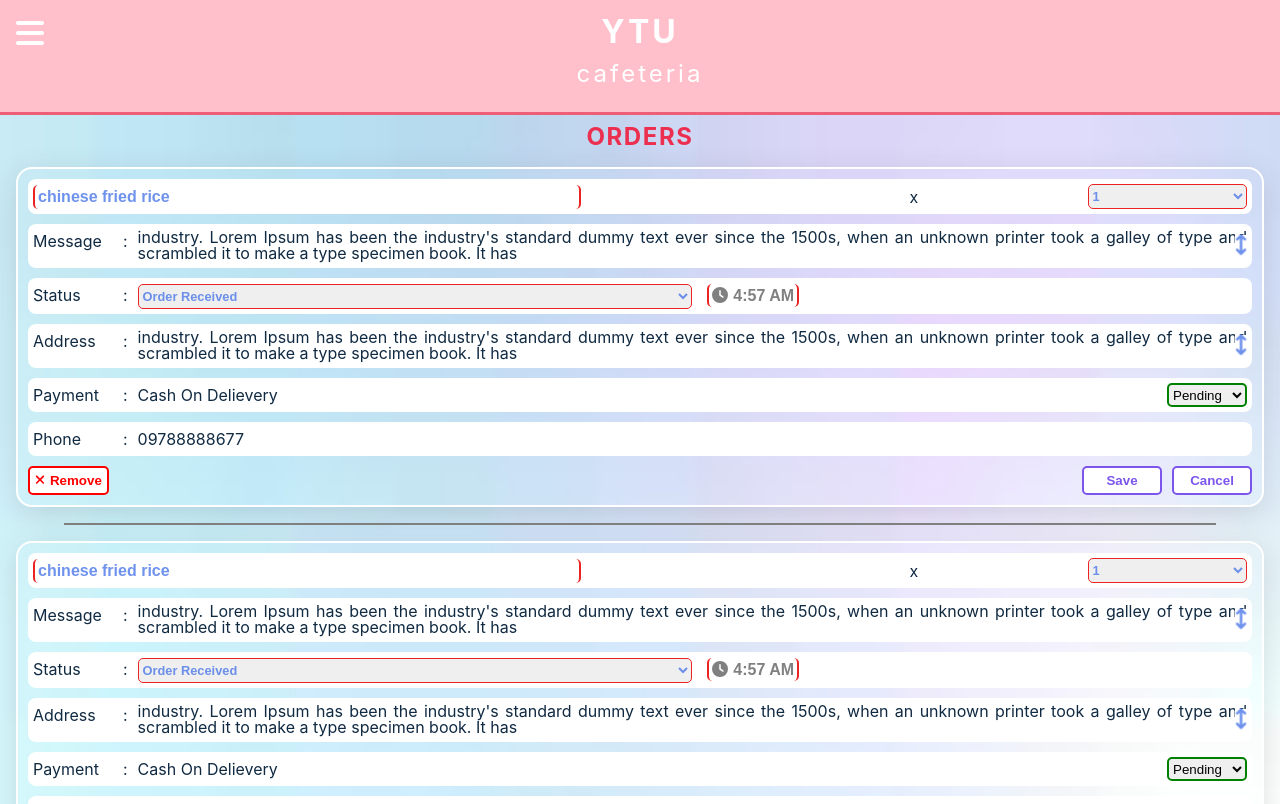
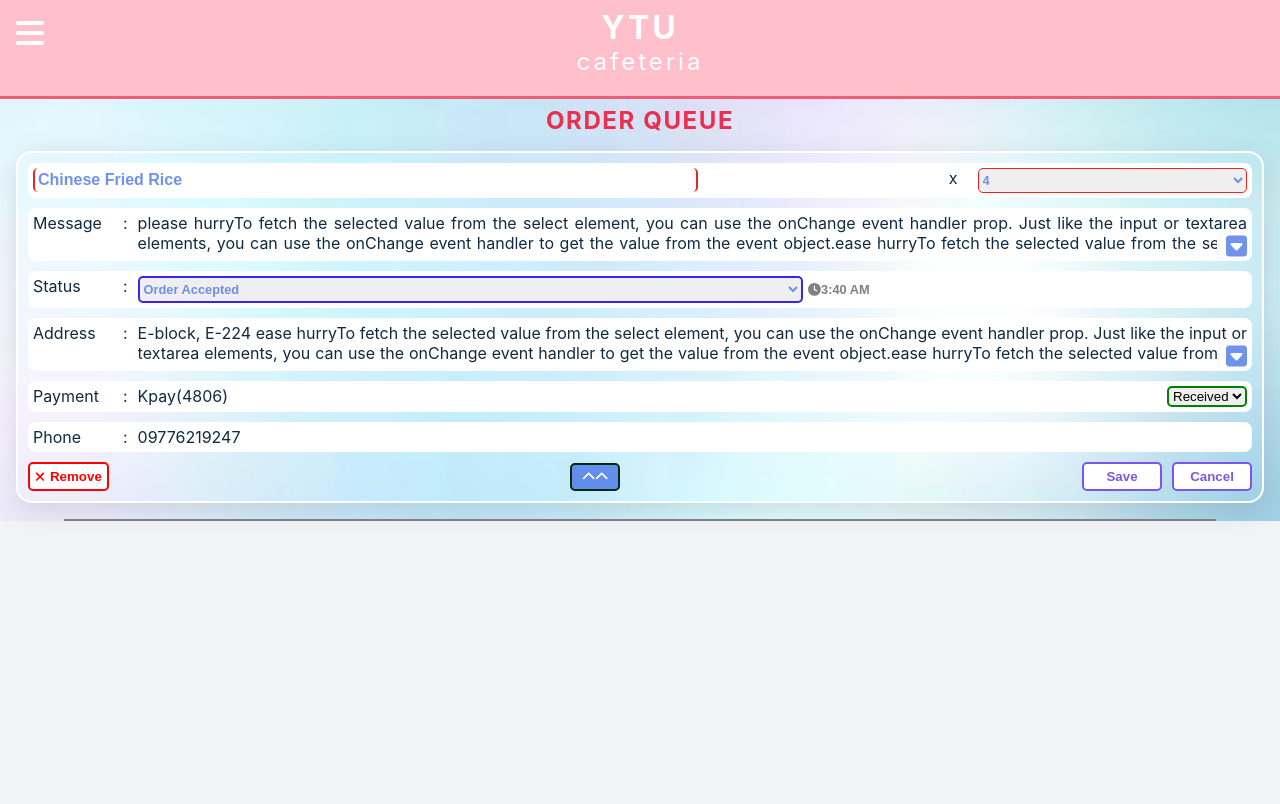
Before and after one commit to Hein-htetA/cafeteria-test-site-frontend, a React (Create React App) app: page / in a window 1280 px wide. Shown: the top 804 px of the page. Built offline with nearby package versions, Linux system fonts and the light colour scheme.

Commit message:
before adding collapsible container

```diff
--- a/src/App.js
+++ b/src/App.js
@@ -2,14 +2,14 @@ import React from "react";
 import Navbar from "./components/navbar/navbar";
 import Order from "./components/order";
 import "./App.css";
-import { Container } from "@mui/material";
+import { AppContextProvider } from "./Context/context";
 
 const App = () => {
   return (
-    <div>
+    <AppContextProvider>
       <Navbar />
       <Order />
-    </div>
+    </AppContextProvider>
   );
 };
 
--- /dev/null
+++ b/src/Context/context.js
@@ -0,0 +1,57 @@
+import { createContext, useContext, useReducer } from "react";
+import { data } from "../data";
+import { reducer } from "./reducer";
+
+const appState = {
+  foodCountOthers: false,
+  messageHide: true,
+  statusState: "accepted",
+  addressHide: true,
+  paymentState: "received",
+  detailHide: false,
+};
+
+const initialState = data.map((order) => {
+  return { ...order, ...appState };
+});
+
+const AppContext = createContext();
+
+const AppContextProvider = ({ children }) => {
+  const [state, dispatch] = useReducer(reducer, initialState);
+
+  const onChangeInputSelect = (id, item, event) => {
+    dispatch({
+      type: "ON_CHANGE_INPUT_SELECT",
+      payload: {
+        id,
+        item,
+        value: event.target.value,
+      },
+    });
+  };
+
+  const onClickHideShow = (id, item) => {
+    dispatch({
+      type: "ON_CLICK_HIDE_SHOW",
+      payload: {
+        id,
+        item,
+      },
+    });
+  };
+
+  return (
+    <AppContext.Provider
+      value={{ data: [...state], onChangeInputSelect, onClickHideShow }}
+    >
+      {children}
+    </AppContext.Provider>
+  );
+};
+
+const useAppContext = () => {
+  return useContext(AppContext);
+};
+
+export { AppContext, AppContextProvider, useAppContext };
--- /dev/null
+++ b/src/Context/reducer.js
@@ -0,0 +1,26 @@
+export const reducer = (state, action) => {
+  console.log("reducer run");
+  switch (action.type) {
+    case "ON_CHANGE_INPUT_SELECT":
+      const tempState1 = state.map((order) => {
+        if (order.id === action.payload.id) {
+          order[action.payload.item] = action.payload.value;
+        }
+        return order;
+      });
+      return tempState1;
+    case "ON_CLICK_HIDE_SHOW":
+      const copyState = JSON.parse(JSON.stringify(state)); //treating react state as Read-Only
+      const tempState2 = copyState.map((order) => {
+        if (order.id === action.payload.id) {
+          order[action.payload.item] = !order[action.payload.item];
+        }
+        return order;
+      });
+
+      return tempState2;
+
+    default:
+      throw new Error("action type not supported yet");
+  }
+};
--- /dev/null
+++ b/src/components/order/CollapsibleContainer.css
@@ -0,0 +1,11 @@
+.order-ul .detail-container {
+  display: grid;
+  row-gap: 10px;
+  max-height: 1000px;
+  transition: height 2s linear;
+}
+
+.order-ul .detail-container-hidden {
+  height: 0px;
+  overflow: hidden;
+}
--- a/src/components/order/SingleOrder.css
+++ b/src/components/order/SingleOrder.css
@@ -19,27 +19,29 @@
   display: grid;
   grid-template-columns: 80px auto 1fr;
   column-gap: 10px;
+}
 
+.order-ul .detail-container {
+  display: grid;
+  row-gap: 10px;
+  max-height: 1000px;
+  transition: height 2s linear;
+}
+
+.order-ul .detail-container-hidden {
+  height: 0px;
+  overflow: hidden;
 }
 
 .order-ul .name-count-container {
-  display: flex;
-  align-items: center;
-  justify-content: space-between;
+  display: grid;
+  grid-template-columns: auto auto;
+  text-align: right;
 }
 
 .name-count-container input {
   width: 100%;
   display: flex;
-}
-
-.name-count-container div {
-  flex-grow: 1;
-  text-align: right;
-}
-
-.food-name {
-  flex-grow: 4;
 }
 
 .food-name input {
@@ -52,6 +54,7 @@
   border: none;
   border-left: 2px solid rgb(236, 35, 35);
   border-right: 2px solid rgb(236, 35, 35);
+  text-transform: capitalize;
 }
 
 .food-name input:focus {
@@ -84,7 +87,7 @@
   border-left: 2px solid rgb(236, 35, 35);
   border-right: 2px solid rgb(236, 35, 35);
   text-align: center;
-  width: 50%;
+  width: 40px;
 }
 
 
@@ -101,32 +104,52 @@
   position: relative;
 }
 
-.message-text, .address-text {
-  height: 34px;
-  line-height: 1;
+.message-text,
+.address-text {
+  height: 100px;
+  overflow-y: scroll;
+  transition: height 0.3s linear;
+}
+
+.message-text-hidden, .address-text-hidden {
+  height: 2.7em;
   overflow: hidden
 }
 
-.message-button-down, .address-button-down {
+.message-button-toggle, .address-button-toggle {
   position: absolute;
-  bottom: 50%;
+  bottom: -5px;
   right: 0px;
-  transform: translateY(50%);
 }
 
-.message-button-down button {
-  border: none;
+.message-button-toggle button {
+  display: flex;
   color: rgba(71, 116, 232, 0.784);
-  font-size: 1.2rem;
+  font-size: 1.5rem;
   background-color: white;
   font-weight: bold;
+  width: 30px;
+  height: 30px;
+  justify-content: flex-end;
+  align-items: center;
+  border-radius: 5px;
+  border: 3px solid rgb(253, 250, 252);
+  border-right: none;
 }
-.address-button-down button {
-  border: none;
+
+.address-button-toggle button {
+  display: flex;
   color: rgba(71, 116, 232, 0.784);
-  font-size: 1.2rem;
+  font-size: 1.5rem;
   background-color: white;
   font-weight: bold;
+  width: 30px;
+  height: 30px;
+  justify-content: flex-end;
+  align-items: center;
+  border-radius: 5px;
+  border: 3px solid rgb(253, 250, 252);
+  border-right: none;
 }
 
 .single-order-hr {
@@ -137,13 +160,24 @@
 
 .status-select select {
   font-family: Arial, Helvetica, sans-serif;
-  width: 50%;
+  width: 60%;
   border-radius: 5px;
   color:rgba(71, 116, 232, 0.784);
   font-size: 0.8rem;
   font-weight: bold;
   padding: 3px 0px;
-  border-color: rgb(236, 35, 35);
+}
+
+.status-select-received {
+  border: 2px solid red;
+}
+
+.status-select-accepted {
+  border: 2px solid rgb(60, 36, 240);
+}
+
+.status-select-delievery {
+  border: 2px solid green;
 }
 
 option:checked {
@@ -155,17 +189,17 @@ option:not(:checked) {
 }
 
 .status-time {
-  margin-left: 15px;
+  margin-left: 5px;
   display: inline;
   font-family: Arial, Helvetica, sans-serif;
   border-radius: 5px;
   color: gray;
-  font-size: 1rem;
+  font-size: 0.8rem;
   font-weight: bold;
-  padding: 3px 3px;
+  /* padding: 3px 3px;
   border: none;
   border-left: 2px solid rgb(236, 35, 35);
-  border-right: 2px solid rgb(236, 35, 35);
+  border-right: 2px solid rgb(236, 35, 35); */
 }
 
 .status-time span {
@@ -201,10 +235,18 @@ select:hover {
   border: 2px solid gray
 }
 
+.order-btn-container-margin-hidden {
+  display: flex;
+  justify-content: space-between;
+  align-items: center;
+  margin-top: 0px;
+}
+
 .order-btn-container {
   display: flex;
   justify-content: space-between;
   align-items: center;
+  margin-top: 10px;
 }
 
 .remove-order-btn:hover {
@@ -257,3 +299,22 @@ select:hover {
 .save-change-btn {
   margin-right: 10px;
 }
+
+.toggle-detail-btn {
+  display: flex;
+  border-radius: 5px;
+  border: 2px solid rgb(1, 43, 15);
+  background-color: rgba(71, 116, 232, 0.784);
+  color: white;
+  padding: 5px;
+  font-weight: bold;
+  text-transform: capitalize;
+  width: 50px;
+  justify-content: center;
+  align-items: center;
+}
+
+.toggle-detail-btn:hover {
+  background-color: rgb(124, 86, 236);
+  color: white
+}
--- a/src/components/order/SingleOrder.js
+++ b/src/components/order/SingleOrder.js
@@ -1,13 +1,19 @@
-import React from "react";
+import React, { useEffect, useRef } from "react";
 import "./SingleOrder.css";
 import { FontAwesomeIcon } from "@fortawesome/react-fontawesome";
 import {
   faArrowsUpDown,
   faXmark,
   faClock,
+  faSquareCaretDown,
+  faSquareCaretUp,
+  faChevronUp,
+  faChevronDown,
 } from "@fortawesome/free-solid-svg-icons";
+import { useAppContext } from "../../Context/context";
 
-const getAmPmTime = (date) => {
+const getAmPmTime = (dateString) => {
+  const date = new Date(dateString);
   let hour = date.getHours();
   let amPm = "AM";
   const minute = date.getMinutes();
@@ -19,56 +25,131 @@ const getAmPmTime = (date) => {
   return string;
 };
 
-const SingleOrder = () => {
+const detailContainer = {};
+
+const styleHeight = () => {
+  const detailContainer = document.querySelector(".detail-container");
+  console.log(detailContainer);
+  return {
+    height: "300px",
+  };
+};
+
+const SingleOrder = (props) => {
+  const {
+    id,
+    foodName,
+    foodCount,
+    message,
+    statusState,
+    statusDate,
+    address,
+    paymentMethod,
+    paymentState,
+    phoneNumber,
+    messageHide,
+    addressHide,
+    detailHide,
+  } = props;
+
+  const { onChangeInputSelect, onClickHideShow } = useAppContext();
+
+  const ref = useRef(null);
+
+  useEffect(() => {
+    const x = ref.current.style.height;
+    console.log("offsetHeight", ref.current.offsetHeight);
+  }, []);
+
   return (
     <>
       <div className="single-order-container">
         <ul className="order-ul">
           <li className="name-count-container">
             <div className="food-name">
-              <input defaultValue={"chinese fried rice"} placeholder="Name" />
+              <input
+                value={foodName}
+                placeholder="Name"
+                onChange={(e) => onChangeInputSelect(id, "foodName", e)}
+              />
             </div>
-            <div>x</div>
             <div className="food-count">
-              <select name="foodCount" id="foodCount">
+              <div style={{ marginRight: "20px" }}>x</div>
+              {foodCount === "others" ? (
+                <input type="text" />
+              ) : (
+                <select
+                  value={foodCount}
+                  name="foodCount"
+                  id="foodCount"
+                  onChange={(e) => onChangeInputSelect(id, "foodCount", e)}
+                >
                   <option value={1}>1</option>
-                <option value={1}>2</option>
-                <option value={1}>3</option>
-                <option value={1}>4</option>
-                <option value={1}>5</option>
-                <option value={6}>Others...</option>
+                  <option value={2}>2</option>
+                  <option value={3}>3</option>
+                  <option value={4}>4</option>
+                  <option value={5}>5</option>
+                  <option value={"others"}>Others...</option>
                 </select>
-              <input type="text" style={{ display: "none" }} />
+              )}
             </div>
           </li>
           <li>
             <div>Message</div>
             <div>:</div>
             <div className="message-box">
-              <div className="message-text">
-                industry. Lorem Ipsum has been the industry's standard dummy
-                text ever since the 1500s, when an unknown printer took a galley
-                of type and scrambled it to make a type specimen book. It has
+              <div
+                className={
+                  messageHide
+                    ? "message-text message-text-hidden"
+                    : "message-text"
+                }
+              >
+                {message}
               </div>
-              <div className="message-button-down">
-                <button>
-                  <FontAwesomeIcon icon={faArrowsUpDown} beat />
+              <div className="message-button-toggle">
+                {messageHide ? (
+                  <button onClick={() => onClickHideShow(id, "messageHide")}>
+                    <FontAwesomeIcon icon={faSquareCaretDown} />
                   </button>
+                ) : (
+                  <button onClick={() => onClickHideShow(id, "messageHide")}>
+                    <FontAwesomeIcon icon={faSquareCaretUp} />
+                  </button>
+                )}
               </div>
             </div>
           </li>
+          <div
+            className={
+              detailHide
+                ? " detail-container detail-container-hidden"
+                : "detail-container"
+            }
+            ref={ref}
+          >
             <li>
               <div>Status</div>
               <div>:</div>
-            <div className="status-select">
-              <select>
-                <option value="orderReceived">Order Received</option>
-                <option value="orderAccepted">Order Accepted</option>
-                <option value="delivered">Delievered</option>
+              <div className={"status-select"}>
+                <select
+                  className={
+                    statusState === "received"
+                      ? "status-select status-select-received"
+                      : statusState === "accepted"
+                      ? "status-select status-select-accepted"
+                      : "status-select status-select-delievery"
+                  }
+                  onChange={(e) => onChangeInputSelect(id, "statusState", e)}
+                  value={statusState}
+                >
+                  <option value="received">Order Received</option>
+                  <option value="accepted">Order Accepted</option>
+                  <option value="delivery">On Delivery</option>
                 </select>
                 <div className="status-time">
                   <FontAwesomeIcon icon={faClock} />
-                <span>{getAmPmTime(new Date())}</span>
+                  {getAmPmTime(statusDate)}
                 </div>
               </div>
             </li>
@@ -76,15 +157,25 @@ const SingleOrder = () => {
               <div>Address</div>
               <div>:</div>
               <div className="address-box">
-              <div className="address-text">
-                industry. Lorem Ipsum has been the industry's standard dummy
-                text ever since the 1500s, when an unknown printer took a galley
-                of type and scrambled it to make a type specimen book. It has
+                <div
+                  className={
+                    addressHide
+                      ? "address-text address-text-hidden"
+                      : "address-text"
+                  }
+                >
+                  {address}
                 </div>
-              <div className="address-button-down">
-                <button>
-                  <FontAwesomeIcon icon={faArrowsUpDown} beat />
+                <div className="address-button-toggle">
+                  {addressHide ? (
+                    <button onClick={() => onClickHideShow(id, "addressHide")}>
+                      <FontAwesomeIcon icon={faSquareCaretDown} />
                     </button>
+                  ) : (
+                    <button onClick={() => onClickHideShow(id, "addressHide")}>
+                      <FontAwesomeIcon icon={faSquareCaretUp} />
+                    </button>
+                  )}
                 </div>
               </div>
             </li>
@@ -92,23 +183,50 @@ const SingleOrder = () => {
               <div>Payment</div>
               <div>:</div>
               <div className="payment-box">
-              <div className="payment-method-name">cash on delievery</div>
-              <select className="payment-select-received">
-                <option value="notReceived">Pending</option>
-                <option value="received">Received</option>
+                <div className="payment-method-name">{paymentMethod}</div>
+                <select
+                  onChange={(e) => onChangeInputSelect(id, "paymentState", e)}
+                  value={paymentState}
+                  className={
+                    paymentState === "received"
+                      ? "payment-select-received"
+                      : "payment-select-pending"
+                  }
+                >
+                  <option value={"pending"}>Pending</option>
+                  <option value={"received"}>Received</option>
                 </select>
               </div>
             </li>
             <li>
               <div>Phone</div>
               <div>:</div>
-            <div>09788888677</div>
+              <div>{phoneNumber}</div>
             </li>
-          <div className="order-btn-container">
+          </div>
+          <div className="order-btn-container-margin-hidden">
             <div className="remove-btn-container">
               <button className="remove-order-btn">
                 <FontAwesomeIcon icon={faXmark} />
                 Remove
+              </button>
+            </div>
+            <div className="toggle-detail-btn-container">
+              <button
+                className="toggle-detail-btn"
+                onClick={() => onClickHideShow(id, "detailHide")}
+              >
+                {detailHide ? (
+                  <>
+                    <FontAwesomeIcon icon={faChevronDown} />
+                    <FontAwesomeIcon icon={faChevronDown} />
+                  </>
+                ) : (
+                  <>
+                    <FontAwesomeIcon icon={faChevronUp} />
+                    <FontAwesomeIcon icon={faChevronUp} />
+                  </>
+                )}
               </button>
             </div>
             <div className="save-cancel-container">
--- a/src/components/order/index.js
+++ b/src/components/order/index.js
@@ -1,15 +1,16 @@
 import React from "react";
+import { useAppContext } from "../../Context/context";
 import "./index.css";
 import SingleOrder from "./SingleOrder";
 
 const Order = () => {
+  const { data } = useAppContext();
   return (
     <main className="order-container">
-      <h3>Orders</h3>
-      <SingleOrder />
-      <SingleOrder />
-      <SingleOrder />
-      <SingleOrder />
+      <h3>Order Queue</h3>
+      {data.map((order) => {
+        return <SingleOrder {...order} key={order.id} />;
+      })}
     </main>
   );
 };
--- a/src/data.js
+++ b/src/data.js
@@ -1,61 +1,14 @@
 export const data = [
   {
-    name: "chinese fried rice",
-    message: "please hurry",
-    status: "order received",
-    statusDate: new Date(),
-    address: "E-block, E-224",
-    paymentMethod: "cash of delievery",
-    paymentStatus: "Received",
-    phoneNumber: "09776219247",
-  },
-  {
-    name: "chinese fried rice",
-    message: "please hurry",
-    status: "order received",
-    statusDate: new Date(),
-    address: "E-block, E-224",
-    paymentMethod: "cash of delievery",
-    paymentStatus: "Received",
-    phoneNumber: "09776219247",
-  },
-  {
-    name: "chinese fried rice",
-    message: "please hurry",
-    status: "order received",
-    statusDate: new Date(),
-    address: "E-block, E-224",
-    paymentMethod: "cash of delievery",
-    paymentStatus: "Received",
-    phoneNumber: "09776219247",
-  },
-  {
-    name: "chinese fried rice",
-    message: "please hurry",
-    status: "order received",
-    statusDate: new Date(),
-    address: "E-block, E-224",
-    paymentMethod: "cash of delievery",
-    paymentStatus: "Received",
-    phoneNumber: "09776219247",
-  },
-  {
-    name: "chinese fried rice",
-    message: "please hurry",
-    status: "order received",
-    statusDate: new Date(),
-    address: "E-block, E-224",
-    paymentMethod: "cash of delievery",
-    paymentStatus: "Received",
-    phoneNumber: "09776219247",
-  },
-  {
-    name: "chinese fried rice",
-    message: "please hurry",
-    status: "order received",
-    statusDate: new Date(),
-    address: "E-block, E-224",
-    paymentMethod: "cash of delievery",
+    id: 1,
+    foodName: "chinese fried rice",
+    foodCount: 4,
+    message:
+      "please hurryTo fetch the selected value from the select element, you can use the onChange event handler prop. Just like the input or textarea elements, you can use the onChange event handler to get the value from the event object.ease hurryTo fetch the selected value from the select element, you can use the onChange event handler prop. Just like the input or textarea elements, you can use the onChange event handler to get the value from the event object.",
+    statusDate: "2022-11-19T03:40:52.975Z",
+    address:
+      "E-block, E-224 ease hurryTo fetch the selected value from the select element, you can use the onChange event handler prop. Just like the input or textarea elements, you can use the onChange event handler to get the value from the event object.ease hurryTo fetch the selected value from the select element, you can use the onChange event handler prop. Just like the input or textarea elements, you can use the onChange event handler to get the value from the event object.",
+    paymentMethod: "kpay(4806)",
     paymentStatus: "Received",
     phoneNumber: "09776219247",
   },
--- a/src/index.css
+++ b/src/index.css
@@ -64,7 +64,6 @@ body {
     Ubuntu, Cantarell, 'Open Sans', 'Helvetica Neue', sans-serif;
   background: var(--clr-grey-10);
   color: var(--clr-grey-1);
-  line-height: 1.5;
   font-size: 0.875rem;
 }
 
```
Also changed, not shown: src/components/order/CollapsibleContainer.js (added, +18 -0 lines). Lines whose indentation alone changed are shown as unchanged.
